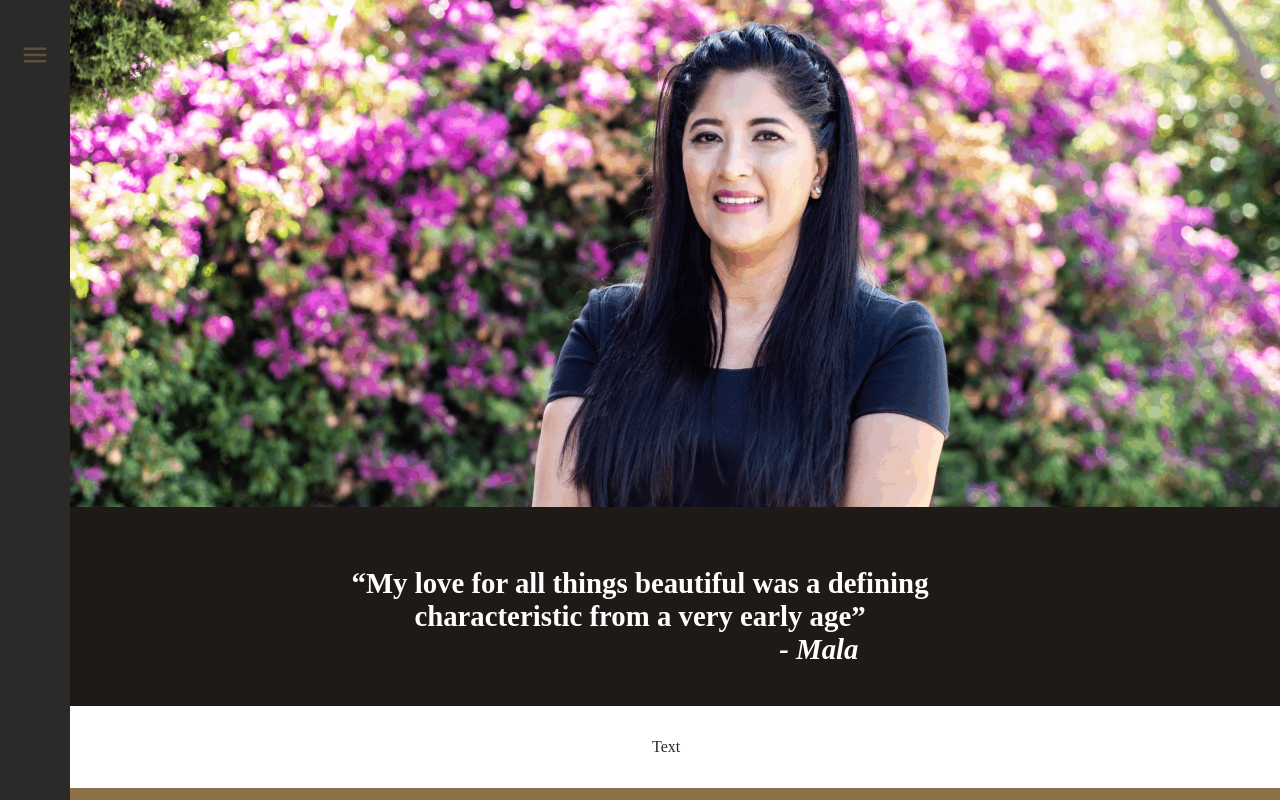
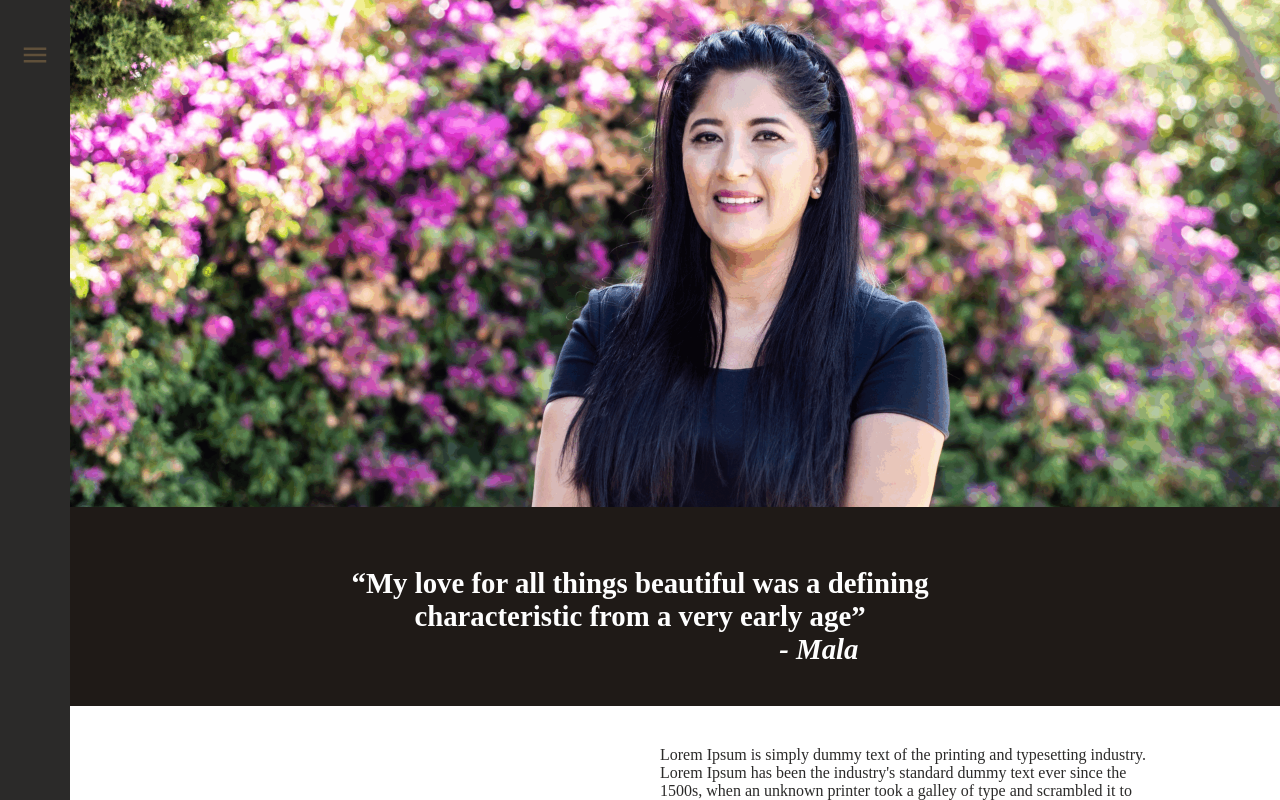
Before and after one commit to Takhine/jewels-by-mala, a React (Create React App) app: page /artist in a window 1280 px wide. Built offline with nearby package versions, Linux system fonts and the light colour scheme.

Commit message:
Artist Page complete

```diff
--- a/src/pages/Artist.js
+++ b/src/pages/Artist.js
@@ -26,8 +26,21 @@
                         justify="flex-end"
                         alignItems="stretch"
                   >
-                        <Grid className="artist-text" item xs={12} lg={6}>
-                            Text
+                        <Grid className="artist-text" item xs={12} md={6}>
+                        <p>Lorem Ipsum is simply dummy text of the printing and typesetting industry. Lorem Ipsum has been the industry's standard dummy text ever since the 1500s,
+                        when an unknown printer took a galley of type and scrambled it to make a type specimen book. It has survived not only five centuries, but also the leap
+                        into electronic typesetting, remaining essentially unchanged. It was popularised in the 1960s with the release of Letraset sheets containing Lorem Ipsum passages,
+                        and more recently with desktop publishing software like Aldus PageMaker including versions of Lorem Ipsum.</p>
+                        <br/>
+                        <p>Lorem Ipsum is simply dummy text of the printing and typesetting industry. Lorem Ipsum has been the industry's standard dummy text ever since the 1500s,
+                        when an unknown printer took a galley of type and scrambled it to make a type specimen book. It has survived not only five centuries, but also the leap
+                        into electronic typesetting, remaining essentially unchanged. It was popularised in the 1960s with the release of Letraset sheets containing Lorem Ipsum passages,
+                        and more recently with desktop publishing software like Aldus PageMaker including versions of Lorem Ipsum.</p>
+                        <br/>
+                        <p>Lorem Ipsum is simply dummy text of the printing and typesetting industry. Lorem Ipsum has been the industry's standard dummy text ever since the 1500s,
+                        when an unknown printer took a galley of type and scrambled it to make a type specimen book. It has survived not only five centuries, but also the leap
+                        into electronic typesetting, remaining essentially unchanged. It was popularised in the 1960s with the release of Letraset sheets containing Lorem Ipsum passages,
+                        and more recently with desktop publishing software like Aldus PageMaker including versions of Lorem Ipsum.</p>
                         </Grid>
                     </Grid>
                     <div className="promise-container">
--- a/src/static/scss/base/_base.scss
+++ b/src/static/scss/base/_base.scss
@@ -24,4 +24,5 @@
 // Gutters
 .MuiGrid-spacing-xs-2.MuiGrid-root{
     width: 100%;
+    margin: 0;
 }
--- a/src/static/scss/layout/_footer.scss
+++ b/src/static/scss/layout/_footer.scss
@@ -20,6 +20,9 @@
         a{
             text-decoration: none;
             color: $primary-grey;
+            .MuiListItem-gutters{
+                padding-right: 0;
+            }
         }
     }
     hr{
--- a/src/static/scss/pages/_artist.scss
+++ b/src/static/scss/pages/_artist.scss
@@ -35,6 +35,9 @@
         }
         .artist-text{
             padding: 0;
+            @include mmd{
+                padding-right: 80px;
+            }
         }
         .promise-container{
             @extend .quote-container;
```
